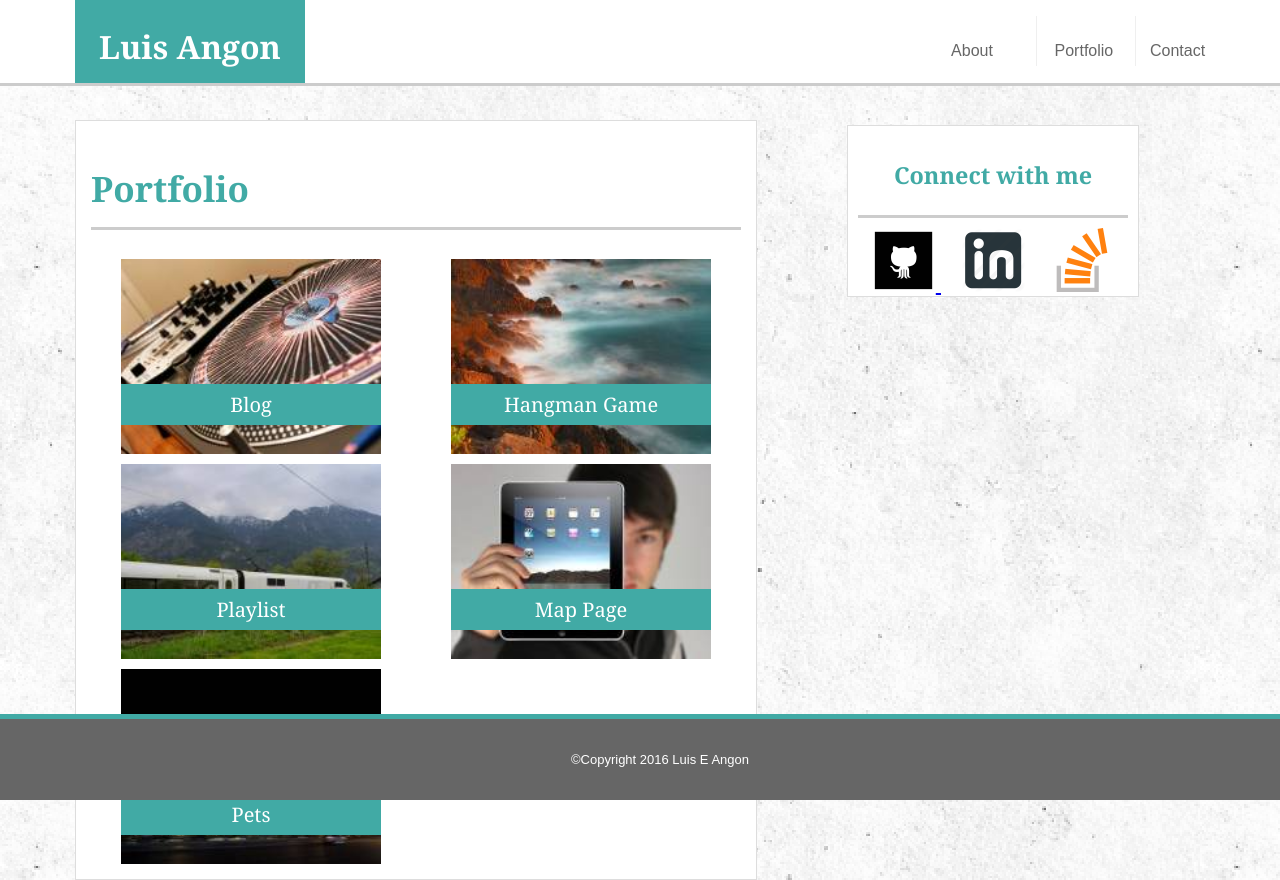
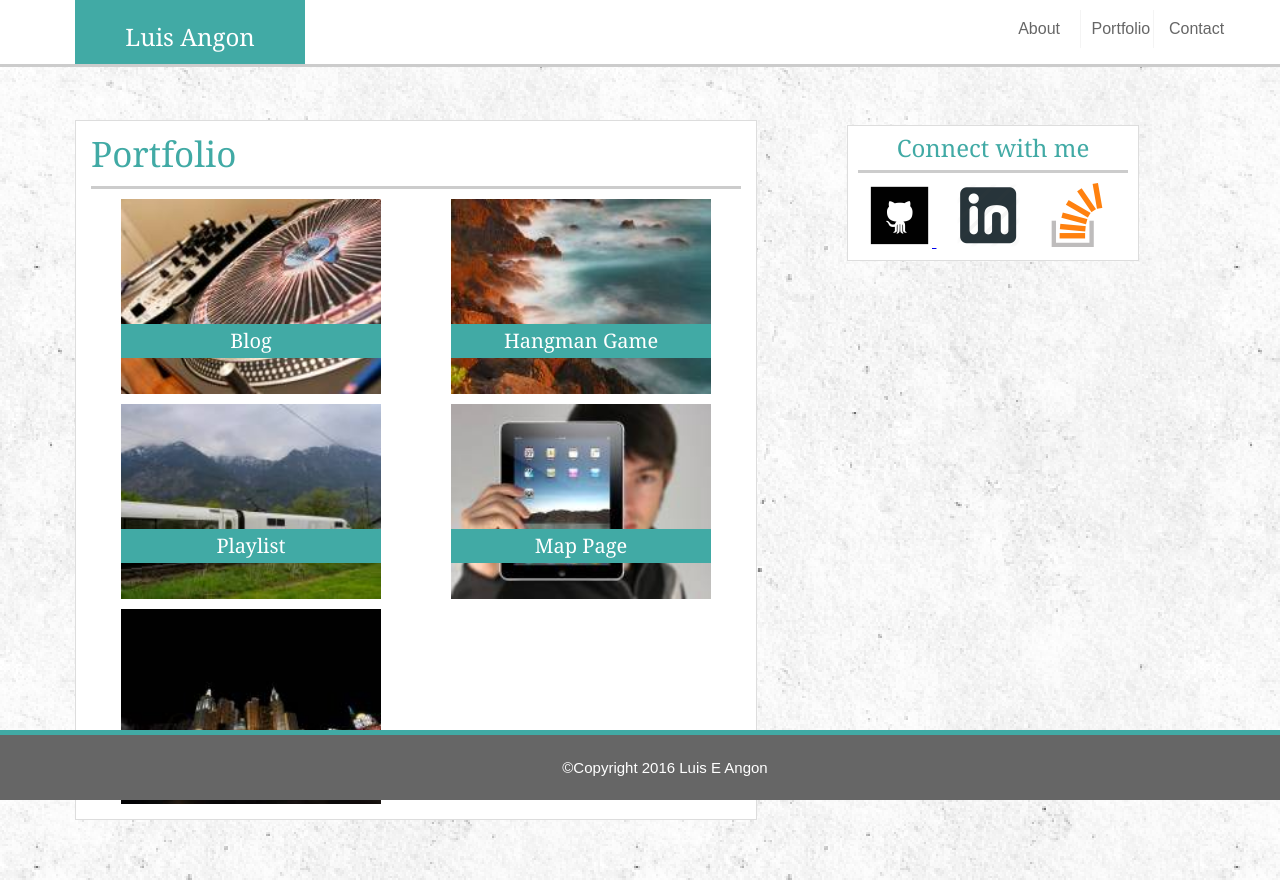
Before and after one commit to angonlu/Basic-Portfolio, a plain HTML site: page portfolio.html in a window 1280 px wide. Shown: the top 880 px of the page. Drawn offline with Linux system fonts and the light colour scheme.

Commit message:
reset added

```diff
--- a/assets/css/style-about.css
+++ b/assets/css/style-about.css
@@ -2,7 +2,6 @@
 
 #middle {
 	width: 650px;
-	height: 50%;
 	background-color: white;
 	margin-left: 75px;
 	margin-top: 120px;
@@ -14,16 +13,19 @@
 }
 #aboutme p {
 	line-height: 1.5;
+    padding-top: 15px;
 }
 #middle img {
 	float: left;
 	margin-top: 20px;
 }
 
-h2 {
+#middle h2 {
 	font-family: 'Georgia', Times, Times New Roman, serif;
-	color: #41AAA5;
-	font-size: 30px;
+    color: #41AAA5;
+    font-size: 35px;
+    margin-top: 12px;
+    margin-bottom: 12px;
 }
 
 #aboutme {
--- a/assets/css/style-contact.css
+++ b/assets/css/style-contact.css
@@ -17,6 +17,7 @@
     border-bottom: 3px solid #CCCCCC;
     padding-bottom: 15px;
     font-size: 35px;
+    margin-bottom: 10px;
 }
 #contact p {
 	font-family: 'Arial', 'Helvetica Neue', Helvetica, sans-serif;
@@ -25,12 +26,15 @@
 #fullName {
 	width: 100%;
     height: 25px;
+    margin: 10px 0px 10px 0px;
 }
 #email {
 	width: 100%;
     height: 25px;
+    margin: 10px 0px 10px 0px;
 }
 #message {
 	width: 100%;
     height: 150px;
+    margin: 10px 0px 10px 0px;
 }
--- a/assets/css/style-portfolio.css
+++ b/assets/css/style-portfolio.css
@@ -1,4 +1,4 @@
-#portfolio {
+#middle {
     width: 650px;
     background-color: white;
     margin-left: 75px;
@@ -11,14 +11,16 @@
     overflow: auto;
     clear: both;
 }
-#portfolio h2 {
+#middle h2 {
 	font-family: 'Georgia', Times, Times New Roman, serif;
     color: #41AAA5;
-    border-bottom: 3px solid #CCCCCC;
     padding-bottom: 15px;
     font-size: 35px;
 }
-
+#portfolio {
+    border-top: 3px solid #CCCCCC;
+    padding-top: 10px;
+}
 #blog {
 	position: relative;
     float: left;
--- a/assets/css/style.css
+++ b/assets/css/style.css
@@ -15,13 +15,10 @@ body {
 	border-bottom: 3px solid #CCCCCC;
 	position: fixed;
 	z-index: 99;
-
-
 }
-h1 {
+#topnav h1 {
 	font-family: 'Georgia', Times, Times New Roman, serif;
     width: 200px;
-
     background-color: #41AAA5;
     color: white;
     margin-left: 75px;
@@ -29,50 +26,48 @@ h1 {
     padding: 15px;
     padding-top: 25px;
     text-align: center;
-
     float: left;
     margin-bottom: 0px;
+    font-size: 24px;
 }
-
-#nav {
+/* css for Navigation links */
+#toplinks {
+	font-family: 'Arial', 'Helvetica Neue', Helvetica, sans-serif;
 	text-decoration: none;
+	text-align: center;
     list-style-type: none;
     float: right;
     margin-right: 50px;
     margin-bottom: 0px;
+    margin-top: 10px;
 
 }
-.portfolio {
-	border-left: 1px solid #EFEFEF;
-	border-right: 1px solid #EFEFEF;
-	padding-left: 18px;
-
+#toplinks li {
+    width: 50px;
+    padding: 11px;
+    display: inline-block;
 }
-li {
-	height: 30px;
-    width: 70px;
-    padding: 10px;
-    display: inline-block;
-
-}
-li a {
+#toplinks li a {
 	color: #666;
 	text-decoration: none;
-
-
 }
-
+/*gives portfolio link border on both sides.*/
+.portfolio {
+	border-left: 1px solid #F4F4F4;
+	border-right: 1px solid #F4F4F4;
+}
+/*css for footer*/
 #footer {
+	font-family: 'Arial', 'Helvetica Neue', Helvetica, sans-serif;
     width: 100%;
-	height: 10%px;
     background-color: #666666;
     text-align: center;
-	padding: 20px;
+    padding: 25px;
     vertical-align: middle;
     position: fixed;
     border-top: 5px solid #41AAA5;
     color: white;
-	font-size: 13px;
+    font-size: 15px;
     bottom: 0;
 }
 /* CSS for Sidebar*/
@@ -82,19 +77,23 @@ li a {
     margin-top: 125px;
     margin-left: 50px;
     width: 270px;
-	height: 150px;
     background-color: white;
+    border: 1px solid #dddddd;
+}
+/*CSS for text inside sidebar */
+#sidebar h3 {
 	text-align: center;
     font-family: 'Georgia', Times, Times New Roman, serif;
     color: #41AAA5;
-	border: 1px solid #dddddd;
-	font-size: 20px;
+    font-size: 24px;
+
 }
-#links {
+/*CSS for images on sidebar */
+#images {
 	border-top: 3px solid #CCCCCC;
 	margin-top: 10px;
 	padding-top: 10px;
 }
-#links a {
+#images a {
 	padding: 10px;
 }
--- a/portfolio.html
+++ b/portfolio.html
@@ -3,22 +3,27 @@
 <head>
 	<title>Portfolio</title>
 	<meta charset="utf-8">
+	<link rel="stylesheet" type="text/css" href="assets/css/reset.css">
 	<link rel="stylesheet" type="text/css" href="assets/css/style.css">
 	<link rel="stylesheet" type="text/css" href="assets/css/style-portfolio.css">
 </head>
 
 <body>
 	<div id="topnav">
-		<h1>Luis Angon</h1>
-		<ul id="nav">
-			<li class="about"><a href="index.html"><p>About</p></a></li>
-			<li  class="portfolio"><a href="portfolio.html"><p>Portfolio</p></a></li>
-			<li  class="contact"><a href="contact.html"><p>Contact</p></a></li>
+
+			<h1>Luis Angon</h1>
+
+		<ul id="toplinks">
+			<li class="navlinks"> <a href="index.html"><p>About</p></a></li>
+			<li  class="portfolio"> <a href="portfolio.html"><p>Portfolio</p></a></li>
+			<li  class="navlinks"> <a href="contact.html"><p>Contact</p></a></li>
 		</ul>
+
 	</div>
 
-	<div id="portfolio">
+	<div id="middle">
 	<h2>Portfolio</h2>
+		<section id="portfolio">
 		<div id="blog">
 			<a href="#" target="_blank"><img src="assets/images/icon1.jpg">
 			<p>Blog</p></a>
@@ -35,10 +40,11 @@
 			<a href="#" target="_blank"><img src="assets/images/icon4.jpg">
 			<p>Map Page</p></a>
 		</div>
-			<div id="pets">
+		<div id="pets">
 			<a href="#" target="_blank"><img src="assets/images/icon5.jpg">
 			<p>Pets</p></a>
 		</div>
+		</section>
 	</div>
 
 
@@ -49,7 +55,7 @@
 
 	<div id="sidebar">
 		<h3>Connect with me</h3>
-		<section id="links">
+		<section id="images">
 		<a href="https://github.com/angonlu" target="_blank" ><img alt="#" src="assets/images/github48.png">
 		</a>
 		<a href="https://www.linkedin.com/in/luis-angon-947b28132/" target="_blank"><img alt="#" src="assets/images/linkedin48.png"></a>
```
Also changed, not shown: contact.html (+7 -6 lines), index.html (+7 -5 lines), 2 other files. Lines whose indentation alone changed are shown as unchanged.
